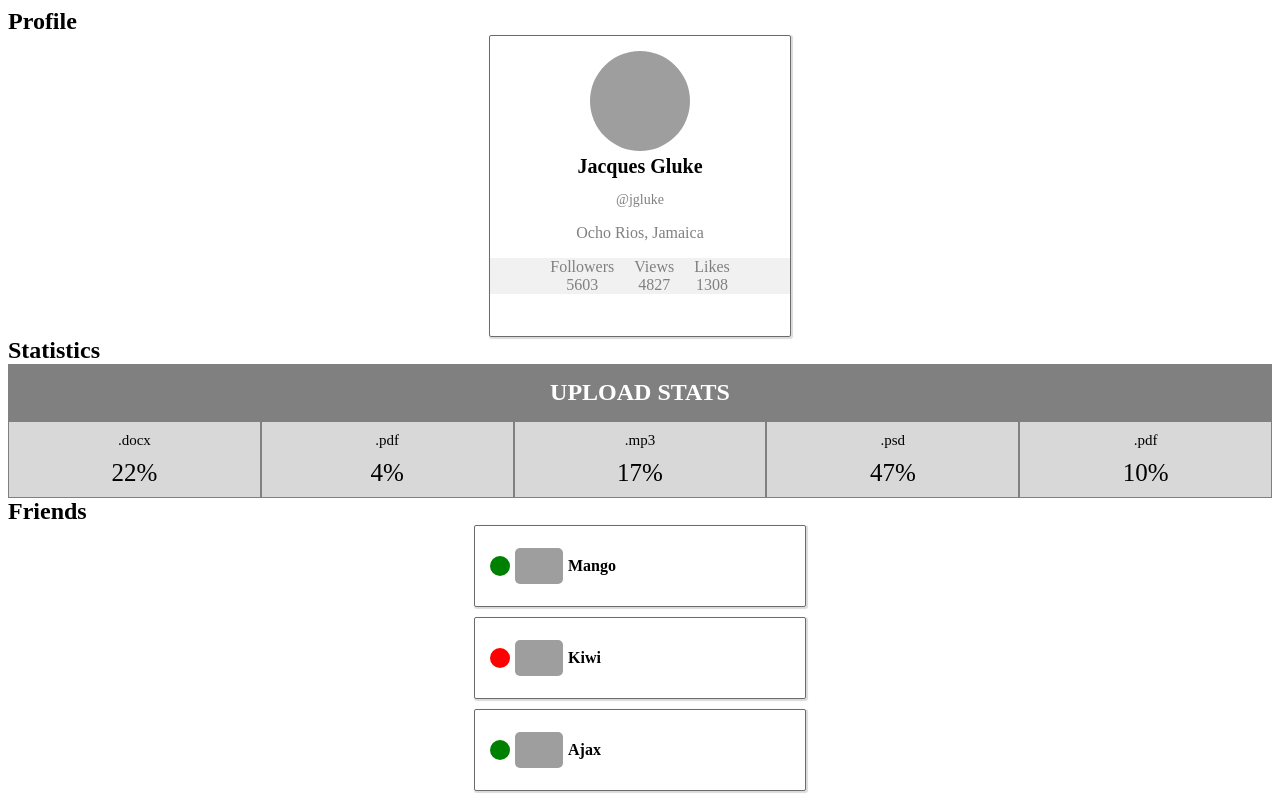
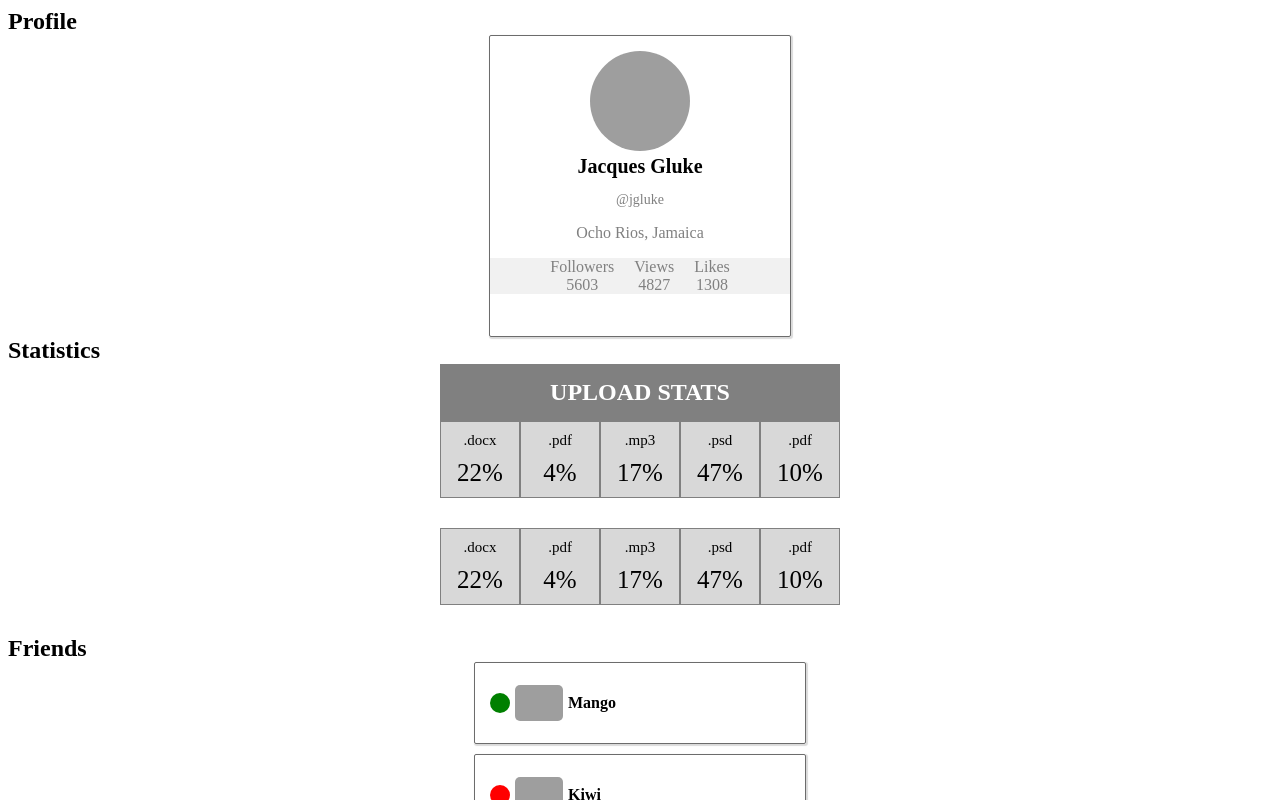
Before and after one commit to Dmytro-Avramenko/goit-react-hw-01-components, a React (Create React App) app: page / in a window 1280 px wide. Shown: the top 800 px of the page. Built offline with nearby package versions, Linux system fonts and the light colour scheme; grey boxes are pictures that could not be loaded.

Commit message:
fix 4 task

```diff
--- a/src/App.js
+++ b/src/App.js
@@ -24,7 +24,9 @@ export default function App() {
                 statslikes={user.stats.likes}
             />
             <h2>Statistics</h2>
+            <Statistics title="Upload stats" stats={data} />
             <Statistics stats={data} />
+
             <h2>Friends</h2>
             <FriendList friends={friends} />
             <h2>Transaction</h2>
--- a/src/statistics/Statistics.jsx
+++ b/src/statistics/Statistics.jsx
@@ -4,7 +4,7 @@ import css from './Statistics.module.css';
 export const Statistics = ({ title, stats }) => {
   return (
     <section className={css.statistics}>
-      <h2 className={css.title}>Upload stats</h2>
+      {title && <h2 className={css.title}>{title}</h2>}
 
       <ul className={css.statList}>
         {stats.map(stat => (
--- a/src/statistics/Statistics.module.css
+++ b/src/statistics/Statistics.module.css
@@ -1,5 +1,7 @@
 .statistics {
     background-color: rgb(216, 216, 216);
+    margin: auto;
+    width: 400px;
 }
 
 .title {
@@ -19,6 +21,7 @@
     display: flex;
     justify-content: center;
     align-items: center;
+    margin-bottom: 30px;
 }
 
 .item {
```
